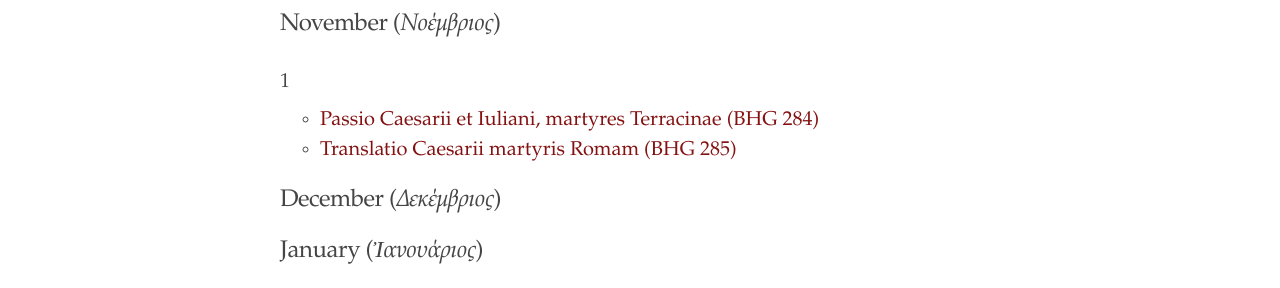
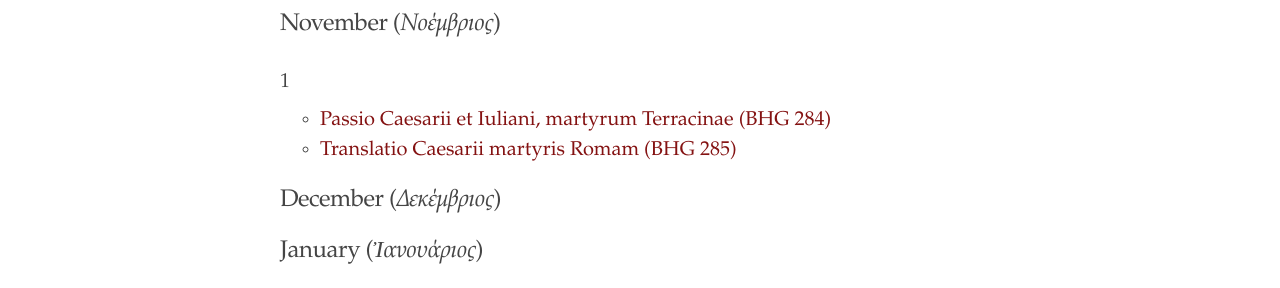
Before and after one commit to cjkoepke1/greek-hagiography, a Jekyll site: the page built from index.md, in a window 1280 px wide. Shown: the part 500-788 px from the top of the page. Built offline with Jekyll 4.4.1, drawn with Linux system fonts in a browser that asks for light colours.

Commit message:
Update index.md

```diff
--- a/index.md
+++ b/index.md
@@ -17,7 +17,7 @@ title: "Greek Hagiography"
 
 ### 1
 
-- [Passio Caesarii et Iuliani, martyres Terracinae (BHG 284)](https://cjkoepke1.github.io/greek-hagiography/texts/passio-caesarii)
+- [Passio Caesarii et Iuliani, martyrum Terracinae (BHG 284)](https://cjkoepke1.github.io/greek-hagiography/texts/passio-caesarii)
 - [Translatio Caesarii martyris Romam (BHG 285)](https://cjkoepke1.github.io/greek-hagiography/texts/translatio-caesarii)
 
 ## December (*Δεκέμβριος*)
```
